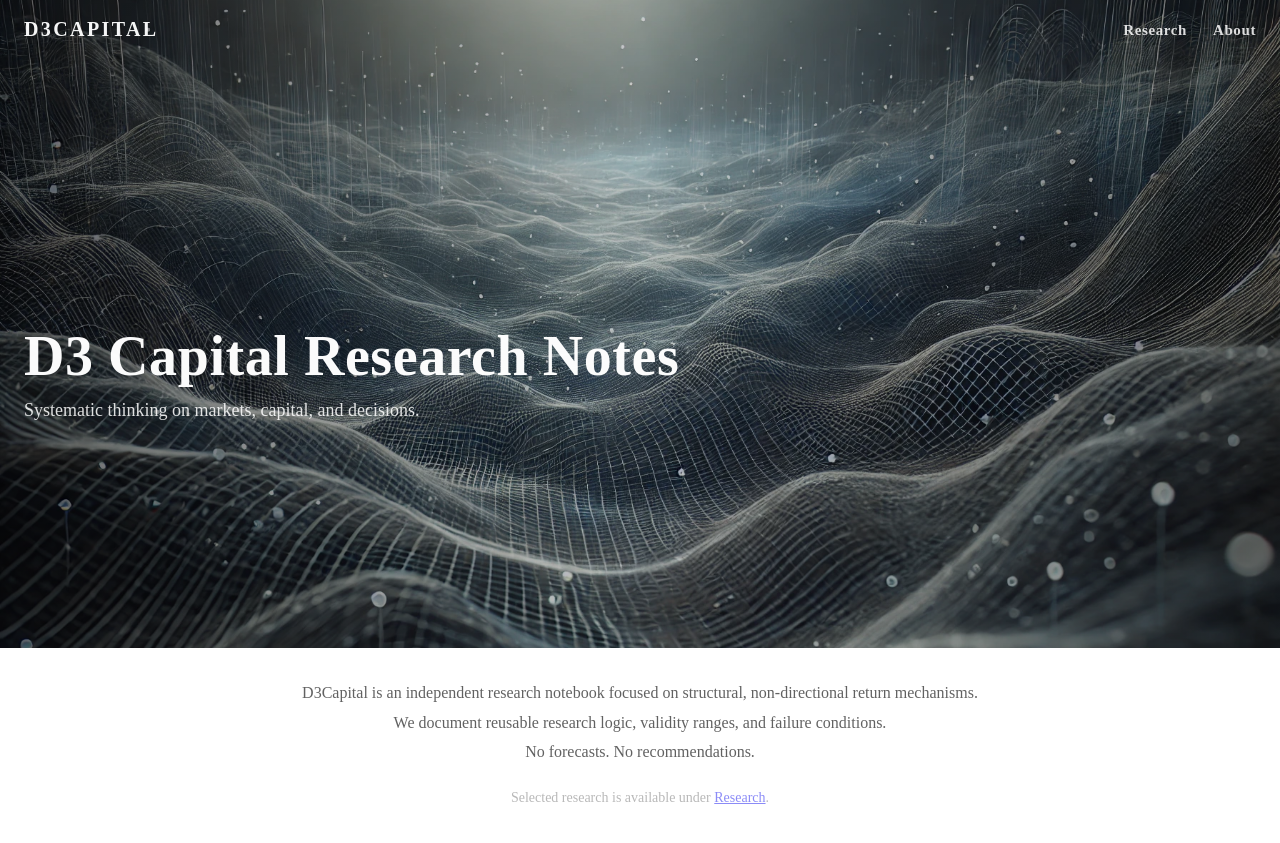
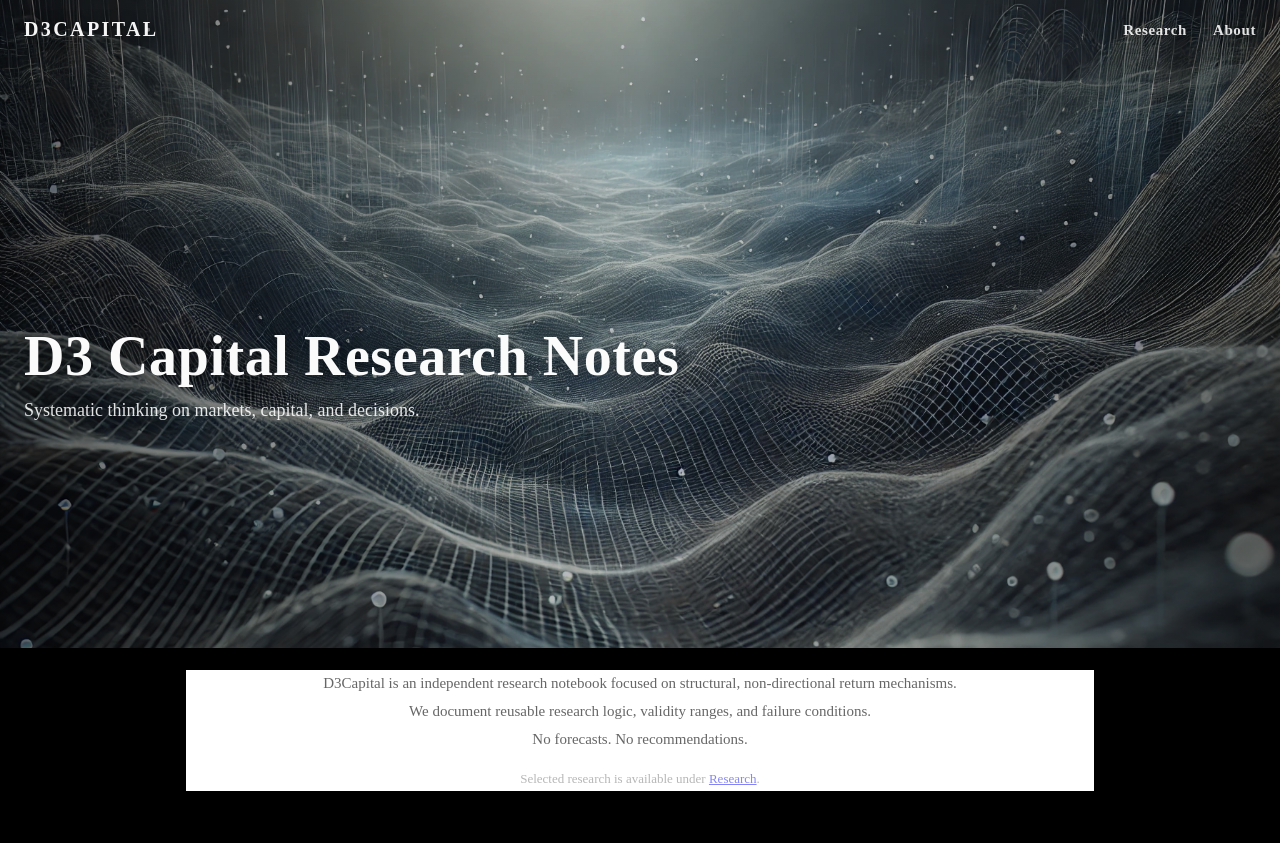
Before and after one commit to D3Capital/D3Capital.github.io, a Jekyll site: the page built from index.md, in a window 1280 px wide. Shown: the top 843 px of the page. Built offline with Jekyll 4.4.1, drawn with Linux system fonts in a browser that asks for light colours.

Commit message:
refine home hero layout and mobile typography

```diff
--- a/_layouts/home.html
+++ b/_layouts/home.html
@@ -1,36 +1,24 @@
 <style>
-  /* Hard reset for true edge-to-edge hero */
+/* ===== Home: edge-to-edge hero (clean) ===== */
+
+/* Hard reset */
 html, body {
   margin: 0 !important;
   padding: 0 !important;
   width: 100%;
   height: 100%;
   overflow-x: hidden;
-  background: #fff;
+  background: #000; /* 关键：防止任何1px露白 */
 }
 
-/* If your theme adds wrappers, neutralize them on home */
+/* Neutralize theme wrappers on home */
 .page-content, .wrapper, .container, main {
   margin: 0 !important;
   padding: 0 !important;
   max-width: none !important;
 }
 
-/* Use 100% not 100vw to avoid mobile scrollbar gap */
-.hero {
-  width: 100% !important;
-  margin: 0 !important;
-  border-radius: 0 !important;
-  background: #000;
-}
-.manifesto{
-    background:#fff;
-  }
-/* Remove any img inline gap */
-.hero-img {
-  display: block;
-}
-  /* Home only */
+/* HERO */
 .home-hero {
   position: relative;
   width: 100%;
@@ -38,7 +26,8 @@
   min-height: 520px;
   overflow: hidden;
   margin: 0;
-    border-radius: 0; /* 直角 */
+  border-radius: 0;
+  background: #000;
 }
 
 .home-hero img {
@@ -72,23 +63,26 @@
 .home-brand a{
   text-decoration:none;
   font-size:20px;
-    font-weight:750;
+  font-weight:800;
   letter-spacing:.12em;
   text-transform:uppercase;
   color:rgba(255,255,255,.96);
+  text-shadow: 0 2px 14px rgba(0,0,0,.55);
 }
 
 .home-links a{
   text-decoration:none;
   margin-left:22px;
   font-size:15px;
-    font-weight:650;
+  font-weight:700;
   letter-spacing:.04em;
   color:rgba(255,255,255,.92);
-    opacity:.92;
+  opacity:.95;
+  text-shadow: 0 2px 14px rgba(0,0,0,.55);
 }
 .home-links a:hover{ opacity:1; }
 
+/* title block */
 .home-hero-text{
   position:absolute;
   left:24px;
@@ -106,43 +100,60 @@
   line-height:1.06;
   letter-spacing:.01em;
   color:rgba(255,255,255,.98);
+  text-shadow: 0 2px 18px rgba(0,0,0,.60);
 }
 
 .home-hero-text p{
   margin:0;
   font-size:18px;
   line-height:1.6;
-    color:rgba(255,255,255,.86);
+  color:rgba(255,255,255,.88);
+  text-shadow: 0 2px 16px rgba(0,0,0,.55);
 }
 
+/* Manifesto */
 .home-manifesto{
   max-width:860px;
-    margin:30px auto 72px;
+  margin:22px auto 64px;   /* 更紧凑 */
   padding:0 24px;
   text-align:center;
+  background:#fff;
 }
+
 .home-manifesto p{
   margin:0;
-    font-size:16px;
+  font-size:15px;          /* 略压一档，更像“注释” */
   line-height:1.85;
-    color:rgba(0,0,0,.62);
+  color:rgba(0,0,0,.60);
+}
+
+.home-manifesto .home-manifesto-link{
+  margin-top:14px;
+  font-size:13px;
+  opacity:.48;
 }
 
 /* Mobile */
 @media (max-width: 720px){
-    .home-hero{ height:68vh; min-height:480px; }
+  .home-hero{ height:70vh; min-height:520px; }  /* 手机更稳，不容易露底 */
   .home-hero-top{ top:14px; left:16px; right:16px; }
-    .home-brand a{ font-size:18px; }
-    .home-links a{ margin-left:14px; font-size:14px; }
-    .home-hero-text{ left:16px; right:16px; top:64%; }
-    .home-hero-text h1{ font-size:40px; }
-    .home-hero-text p{ font-size:16px; }
-    .home-manifesto{ margin:22px auto 56px; }
+
+  .home-brand a{ font-size:20px; }              /* 关键：手机看得清 */
+  .home-links a{ margin-left:14px; font-size:16px; }
+
+  .home-hero-text{ left:16px; right:16px; top:62%; }
+  .home-hero-text h1{ font-size:42px; }
+  .home-hero-text p{ font-size:17px; }
+
+  .home-manifesto{ margin:14px auto 44px; padding:0 16px; }
+  .home-manifesto p{ font-size:12.8px; line-height:1.7; }
+  .home-manifesto .home-manifesto-link{ font-size:12px; margin-top:10px; }
 }
 </style>
 
 <section class="home-hero" aria-label="D3Capital Hero">
   <img src="{{ '/assets/img/hero.jpg' | relative_url }}" alt="D3Capital Research">
+
   <div class="home-hero-top">
     <div class="home-brand">
       <a href="{{ '/' | relative_url }}" aria-label="Home">D3CAPITAL</a>
@@ -165,7 +176,7 @@
     We document reusable research logic, validity ranges, and failure conditions.<br>
     No forecasts. No recommendations.
   </p>
-  <p style="margin-top:18px; font-size:14px; opacity:.45;">
+  <p class="home-manifesto-link">
     Selected research is available under <a href="{{ '/research/' | relative_url }}">Research</a>.
   </p>
 </section>
```
Also changed, not shown: other parts of _layouts/home.html (+2 -0 lines). Lines whose indentation alone changed are shown as unchanged.
